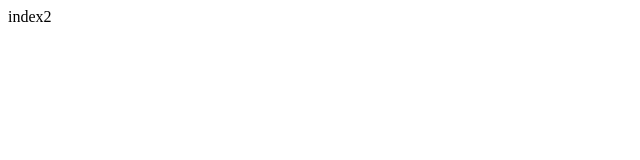
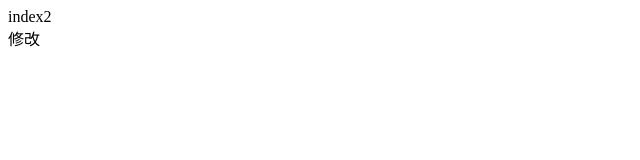
Before and after one commit to 2467932900/qq, a plain HTML site: page index2.html in a window 1280 px wide. Shown: the full height of the page, 0-640 px from the left. Drawn offline with Linux system fonts and the light colour scheme.

Commit message:
第三次提交

```diff
--- a/index2.html
+++ b/index2.html
@@ -9,6 +9,7 @@
 
 <body>
     <div>index2</div>
+    <div>修改</div>
 </body>
 
 </html>
```
